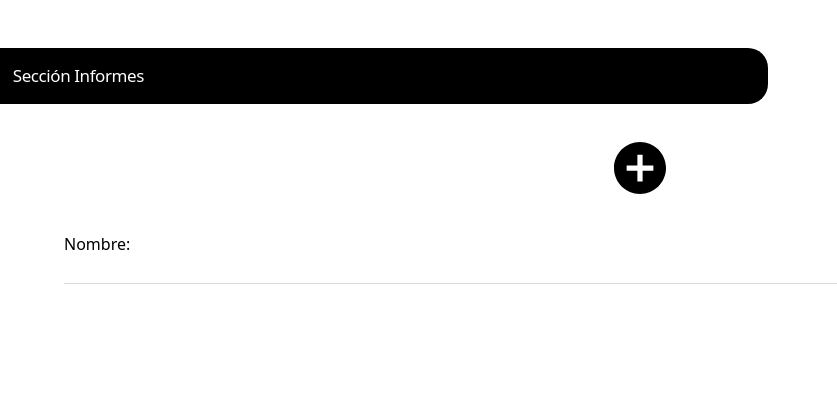
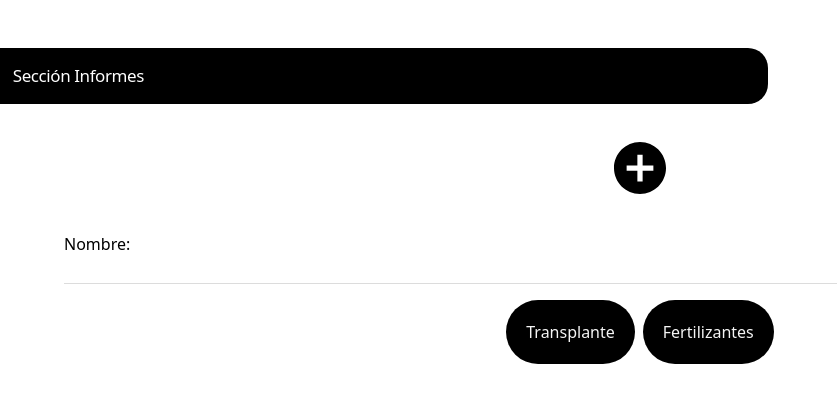
Before and after one commit to ignaarguello/grow-weed-app, a React (Vite) app: page /informes in a window 1280 px wide. Both pictures are taken after a click on the element 640 px from the left and 167 px from the top of the page. Shown: the top 402 px of the page, without its empty margins (0-837 px from the left). Built offline with nearby package versions, Linux system fonts and the light colour scheme; no server answers.

Commit message:
add: botones de fertilizantes y transplantes en form

```diff
--- a/src/components/CrearInforme/CrearInforme.css
+++ b/src/components/CrearInforme/CrearInforme.css
@@ -55,4 +55,28 @@
     /* border: 2px solid brown; */
     border-bottom: 1px solid gainsboro;
   }
+
+  /* ? Contenedor de los botones del form */
+  #ContenedorBotonesForm_CrearInforme {
+    /* border: 2px solid blue; */
+    display: flex;
+    justify-content: center;
+    gap: 0.5rem;
+    margin-top: 1rem;
+  }
+
+  .boton {
+    background-color: black;
+    color: whitesmoke;
+    padding: 20px;
+    border-radius: 50px;
+  }
+
+  .boton-activo {
+    background-color: black;
+    color: whitesmoke;
+    padding: 20px;
+    border-radius: 50px;
+    background-color: limegreen;
+  }
 }
--- a/src/components/CrearInforme/CrearInforme.jsx
+++ b/src/components/CrearInforme/CrearInforme.jsx
@@ -1,4 +1,3 @@
-import React from 'react'
 import './CrearInforme.css'
 
 /* Hooks */
@@ -9,9 +8,19 @@ import { IoMdAddCircle } from "react-icons/io";
 
 export default function CrearInforme() {
     const [isFormVisible, setIsFormVisible] = useState(false);
+    const [riego, setRiego] = useState(false);
+    const [fertilizante, setFertilizante] = useState(false);
 
     const toggleForm = () => {
         setIsFormVisible(!isFormVisible);
+    };
+
+    const handleRiegoChange = () => {
+        setRiego(!riego);
+    };
+
+    const handleFertilizanteChange = () => {
+        setFertilizante(!fertilizante);
     };
 
     return (
@@ -25,6 +34,22 @@ export default function CrearInforme() {
                         <label htmlFor="nombre">Nombre:</label>
                         <input type="text" id="nombre" />
                     </div>
+                    <div id="ContenedorBotonesForm_CrearInforme">
+                        {/* Transplante */}
+                        <div
+                            className={riego ? 'boton-activo' : 'boton'}
+                            onClick={handleRiegoChange}
+                        >
+                            Transplante
+                        </div>
+                        {/* Fertilizantes */}
+                        <div
+                            className={fertilizante ? 'boton-activo' : 'boton'}
+                            onClick={handleFertilizanteChange}
+                        >
+                            Fertilizantes
+                        </div>
+                    </div>
                 </form>
             )}
         </div>
```
